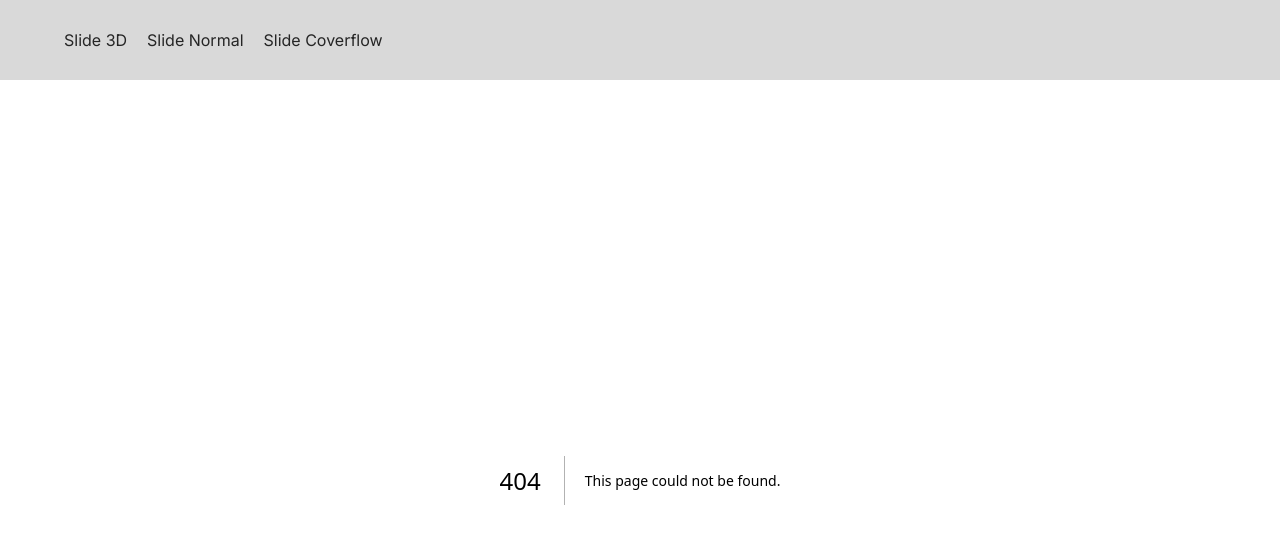
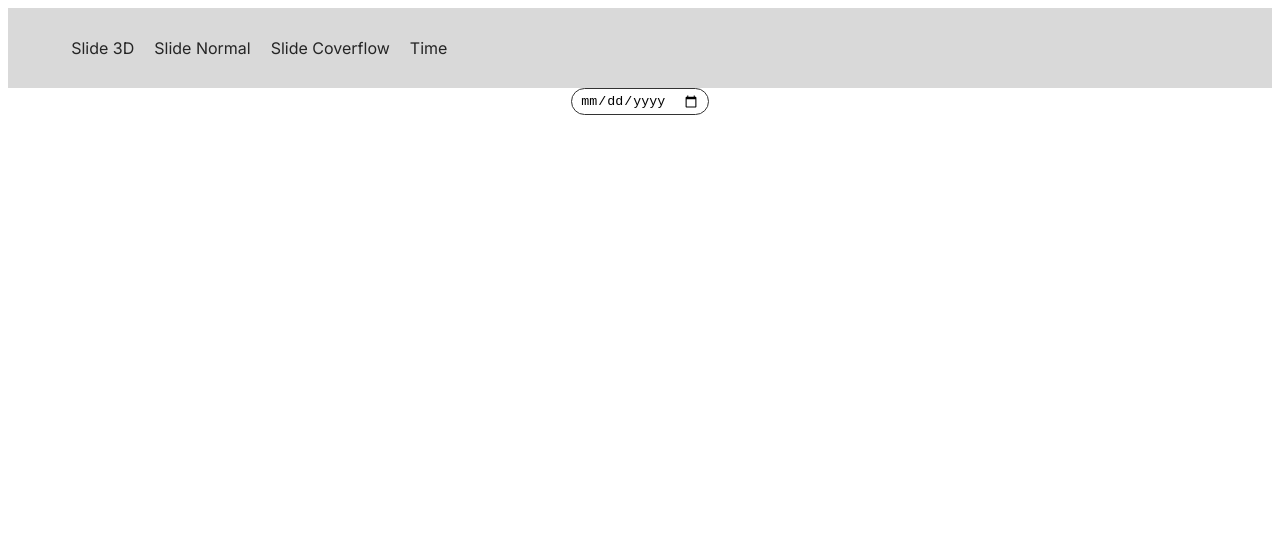
Before and after one commit to padermo/Sliders, a Next.js app: page /time in a window 1280 px wide. Before the commit this address had no page. Shown: the top 544 px of the page. Built offline with nearby package versions, Linux system fonts and the light colour scheme.

Commit message:
agregando seccion time

```diff
--- a/app/Navbar.jsx
+++ b/app/Navbar.jsx
@@ -8,6 +8,7 @@ function Navbar() {
         <Link href={'/'} className='navbar__link'>Slide 3D</Link>
         <Link href={'/slide-normal'} className='navbar__link'>Slide Normal</Link>
         <Link href={'/slide-coverflow'} className='navbar__link'>Slide Coverflow</Link>
+        <Link href={'/time'} className='navbar__link'>Time</Link>
       </div>
     </nav>
   )
--- /dev/null
+++ b/app/time/page.jsx
@@ -0,0 +1,12 @@
+import React from 'react'
+import './time.css'
+
+function page() {
+  return (
+    <div className='time_content'>
+      <input type="date" placeholder='fecha' className='time_input' />
+    </div>
+  )
+}
+
+export default page
--- /dev/null
+++ b/app/time/time.css
@@ -0,0 +1,15 @@
+
+.time_content{
+  width: 100%;
+  height: 100%;
+  display: grid;
+  justify-content: center;
+  align-items: center;
+}
+
+.time_input{
+  border: 1px solid #333;
+  border-radius: 20px;
+  padding: 4px 8px;
+  background: transparent;
+}
```
